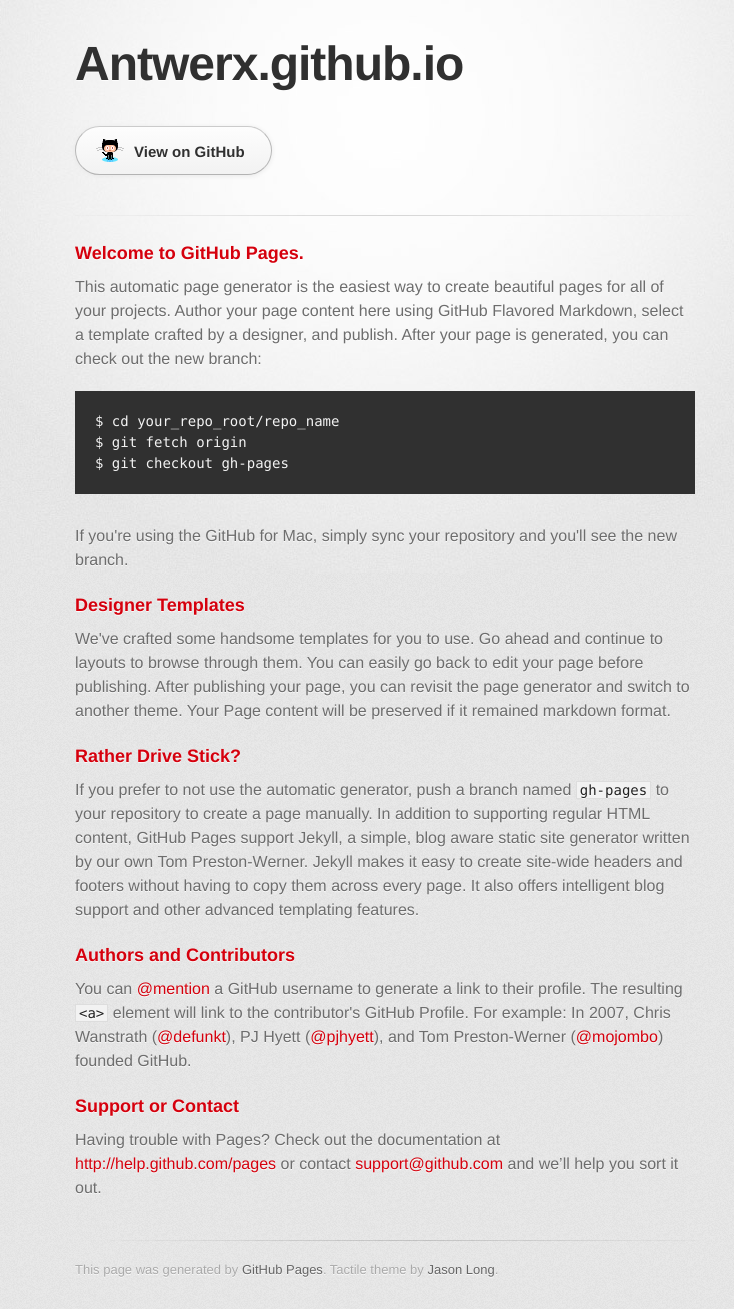
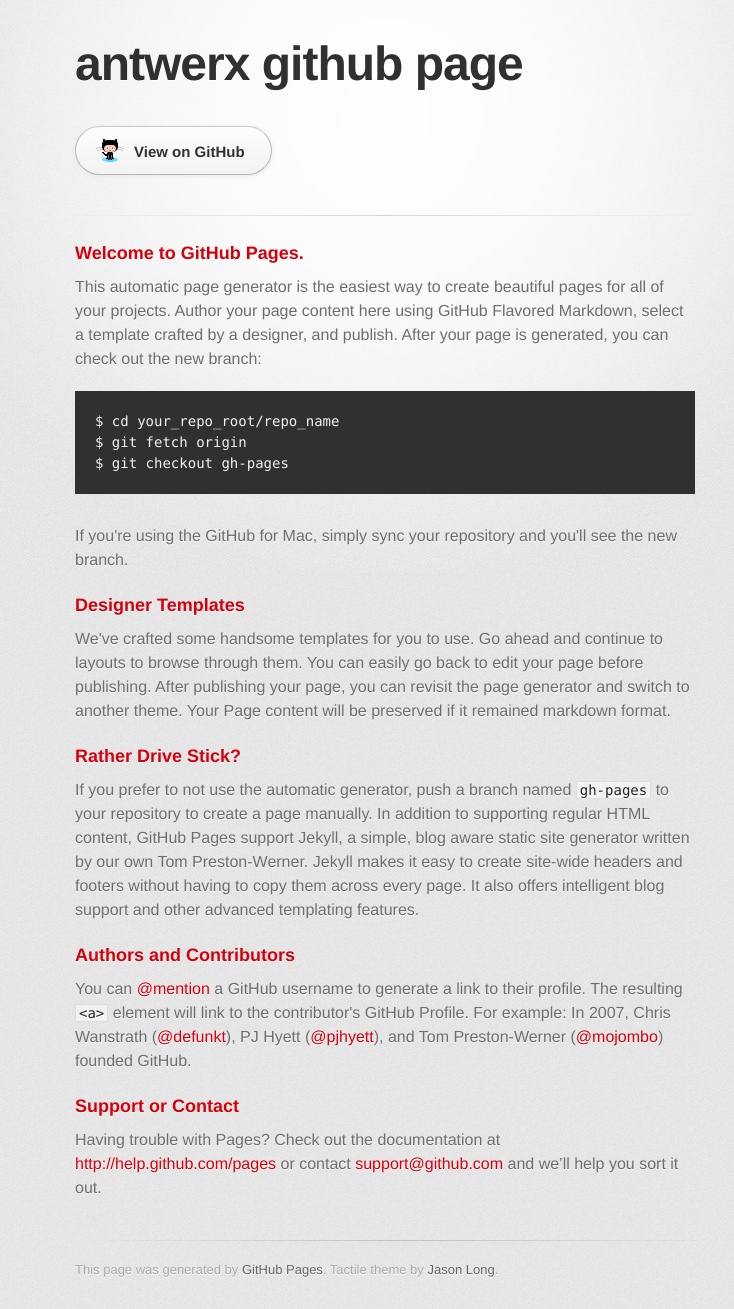
Before and after one commit to antwerx/antwerx.github.io, a Jekyll site: the page index.html, which Jekyll copies as it is, in a window 1280 px wide. Shown: the whole page, without its empty margins (255-989 px from the left). Built offline with Jekyll 4.4.1, drawn with Linux system fonts in a browser that asks for light colours; some web fonts are replaced; Markdown is read by kramdown in place of the engine named in the settings.

```diff
--- a/index.html
+++ b/index.html
@@ -10,7 +10,7 @@
     <!--[if lt IE 9]>
     <script src="//html5shiv.googlecode.com/svn/trunk/html5.js"></script>
     <![endif]-->
-    <title>Antwerx.github.io by antwerx</title>
+    <title>antwerx github page by antwerx</title>
   </head>
 
   <body>
@@ -18,7 +18,7 @@
       <div class="inner">
 
         <header>
-          <h1>Antwerx.github.io</h1>
+          <h1>antwerx github page</h1>
           <h2></h2>
         </header>
 
```
Also changed, not shown: params.json (+1 -1 lines).
